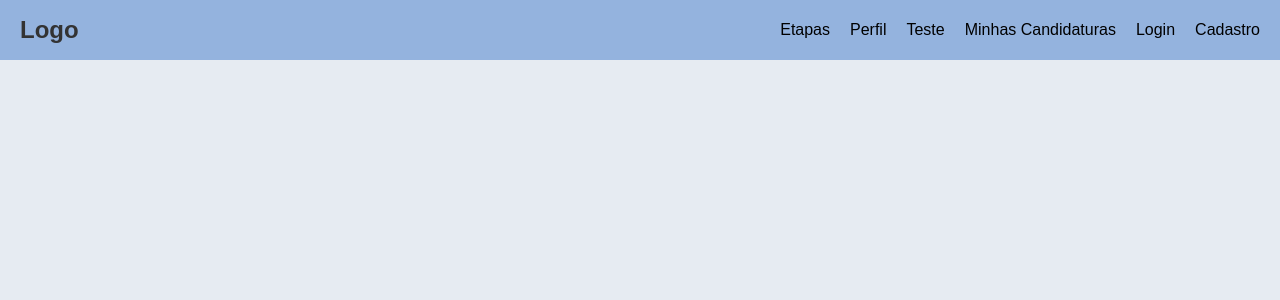
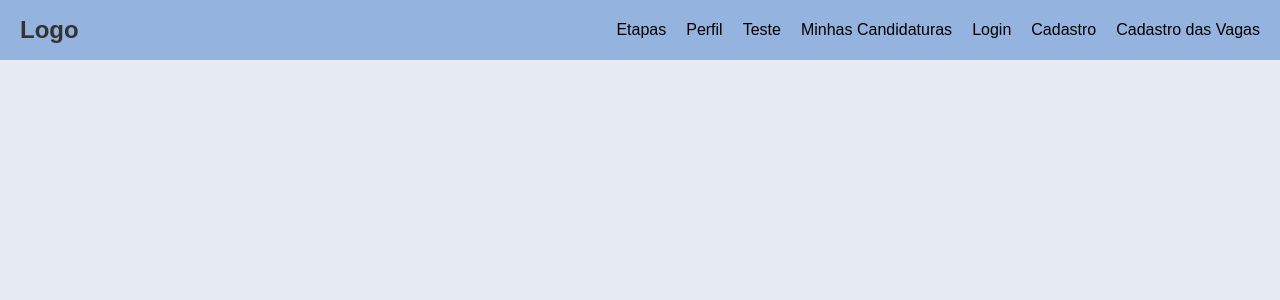
Before and after one commit to 211232023/DevLab, a React (Create React App) app in the folder RH_Projetos/frontend/: page / in a window 1280 px wide. Shown: the top 300 px of the page. Built offline with nearby package versions, Linux system fonts and the light colour scheme.

Commit message:
Update Navbar.jsx

```diff
--- a/RH_Projetos/frontend/src/components/Navbar.jsx
+++ b/RH_Projetos/frontend/src/components/Navbar.jsx
@@ -15,6 +15,7 @@ const Navbar = () => {
                 <li><Link to="/candidaturas">Minhas Candidaturas</Link></li>
                 <li><Link to="/login">Login</Link></li>
                 <li><Link to="/cadastro">Cadastro</Link></li>
+                <li><Link to="/cadastroVaga">Cadastro das Vagas</Link></li>
             </ul>
         </nav>
     );
```
